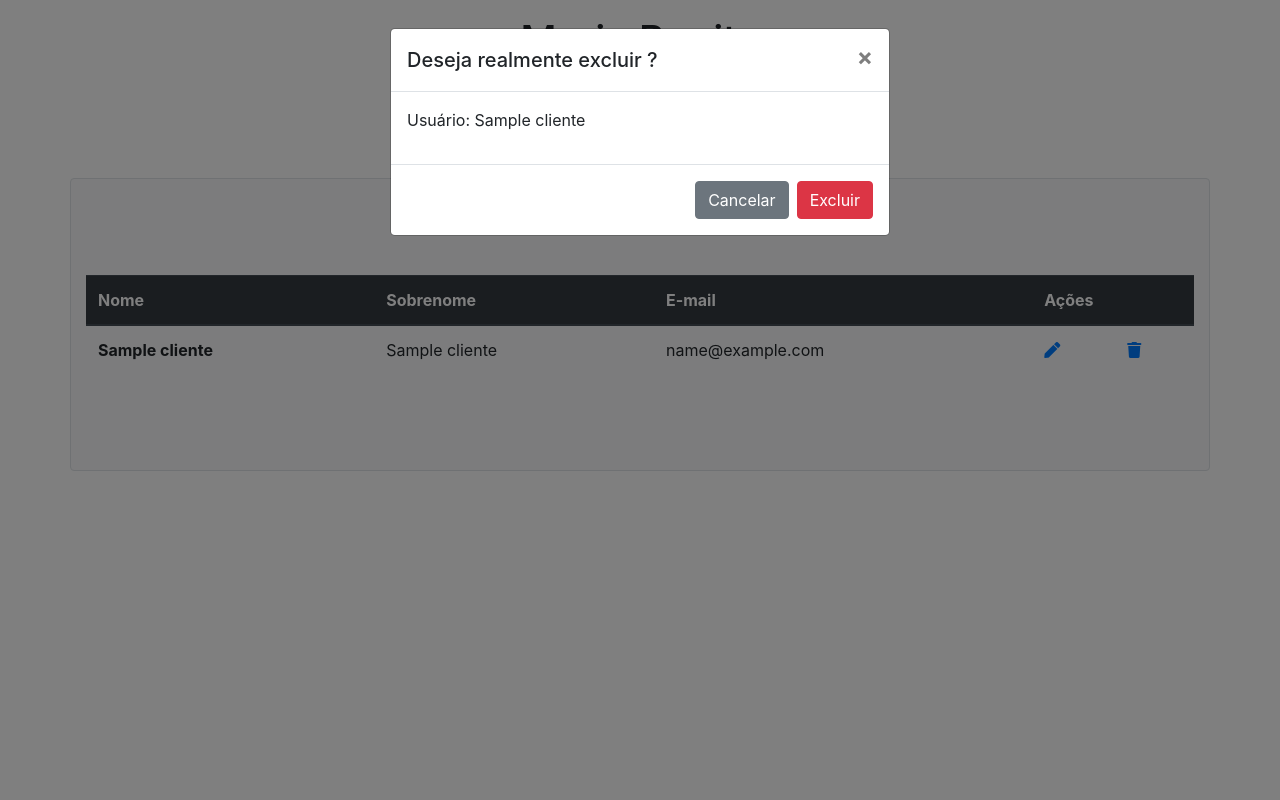
After one commit to Rmachado219/testEstagio, a PHP site: page /delete.php in a window 1280 px wide, after a click that opens the changed part. The commit adds this page. Run offline with PHP 8.4, Linux system fonts and the light colour scheme; tables that the repository leaves empty or names only in its code hold one stand-in row (values such as "Sample post"); some libraries are stand-ins or nearby versions.

Commit message:
edit_delete

```diff
--- /dev/null
+++ b/delete.php
@@ -0,0 +1,88 @@
+<?php
+
+require_once("./config/conexao.php");
+
+if (isset($_GET) && $_GET) {
+    $query = $dbh->prepare('delete from clientes where id = :id');
+    $excluir = $query->execute([
+        ":id" => $_GET["id"]
+    ]);
+}
+$query = $dbh->prepare('select * from clientes');
+$query->execute();
+
+$arrayClientes = $query->fetchAll(PDO::FETCH_ASSOC);
+?>
+<?php require_once("./inc/head.php"); ?>
+<?php require_once("./inc/header.php"); ?>
+<main class="container">
+    <h3 class="col-12 text-center my-3">Deletar Cliente</h3>
+    <article class="row">
+        <section class="col-12 mx-auto bg-light my-5 py-5 rounded border" id="clientesTb">
+            <table class="table my-5">
+                <thead class="thead-dark">
+                    <tr>
+                        <th scope="col">Nome</th>
+                        <th scope="col">Sobrenome</th>
+                        <th scope="col">E-mail</th>
+                        <th scope="col" colspan="2">Ações</th>
+                    </tr>
+                </thead>
+                <tbody>
+
+                    <?php foreach ($arrayClientes as $clientes) : ?>
+                        <tr>
+                            <th scope="row"><?= $clientes["nome"] ?></th>
+                            <td><?= $clientes["sobrenome"] ?></td>
+                            <td><?= $clientes["email"] ?></td>
+                            <td>
+                                <a href="edit.php?id=<?= $clientes["id"] ?>">
+                                    <i class="fas fa-pen"></i>
+                                </a>
+                            </td>
+                            <td>
+                                <a href="#" data-toggle="modal" data-target="#modal<?= $clientes["id"] ?>">
+                                    <i class="fas fa-trash"></i>
+                                </a>
+
+                                <div class="modal fade" id="modal<?= $clientes["id"] ?>" tabindex="-1" role="dialog" aria-labelledby="exampleModalLabel" aria-hidden="true">
+                                    <div class="modal-dialog" role="document">
+                                        <div class="modal-content">
+                                            <div class="modal-header">
+                                                <h5 class="modal-title">Deseja realmente excluir ?</h5>
+                                                <button type="button" class="close" data-dismiss="modal" aria-label="Fechar">
+                                                    <span aria-hidden="true">&times;</span>
+                                                </button>
+                                            </div>
+                                            <div class="modal-body">
+                                                <p>Usuário: <?= $clientes["nome"] ?></p>
+                                            </div>
+                                            <div class="modal-footer">
+                                                <button type="button" class="btn btn-secondary" data-dismiss="modal">Cancelar</button>
+                                                <a href="clientes.php?id=<?= $clientes["id"] ?>">
+                                                    <button type="submit" class="btn btn-danger">Excluir</button>
+                                                </a>
+                                            </div>
+                                        </div>
+                                    </div>
+                                </div>
+                            </td>
+                        </tr>
+                    <?php endforeach; ?>
+                </tbody>
+            </table>
+        </section>
+        <div class="col-md-12">
+            <?php
+            if (isset($_GET) && $_GET) {
+                if ($excluir) {
+                    echo '<div class="col-md-12 alert-success">Usuário exclúido com sucesso</div>';
+                } else {
+                    echo '<div class="col-md-12 alert-danger">Falha ao processar requisição</div>';
+                }
+            }
+            ?>
+        </div>
+    </article>
+</main>
+<?php require_once("./inc/footer.php"); ?>
--- a/inc/head.php
+++ b/inc/head.php
@@ -6,5 +6,7 @@
     <meta name="viewport" content="width=device-width, initial-scale=1.0">
     <title>Maria Bonita</title>
     <link rel="stylesheet" href="https://cdn.jsdelivr.net/npm/bootstrap@4.5.3/dist/css/bootstrap.min.css" integrity="sha384-TX8t27EcRE3e/ihU7zmQxVncDAy5uIKz4rEkgIXeMed4M0jlfIDPvg6uqKI2xXr2" crossorigin="anonymous">
-    <link rel="stylesheet" href="assets/css/style.css">
+    <link rel="stylesheet" href="https://stackpath.bootstrapcdn.com/bootstrap/4.5.2/css/bootstrap.min.css" integrity="sha384-JcKb8q3iqJ61gNV9KGb8thSsNjpSL0n8PARn9HuZOnIxN0hoP+VmmDGMN5t9UJ0Z" crossorigin="anonymous">
+    <link rel="stylesheet" href="https://pro.fontawesome.com/releases/v5.10.0/css/all.css" integrity="sha384-AYmEC3Yw5cVb3ZcuHtOA93w35dYTsvhLPVnYs9eStHfGJvOvKxVfELGroGkvsg+p" crossorigin="anonymous"/>
+    <link async rel="stylesheet" href="./assets/css/style.css">
 </head>
```
Also changed, not shown: edit.php (+17 -11 lines), index.php (+19 -11 lines), config/conexao.php (indentation only).
